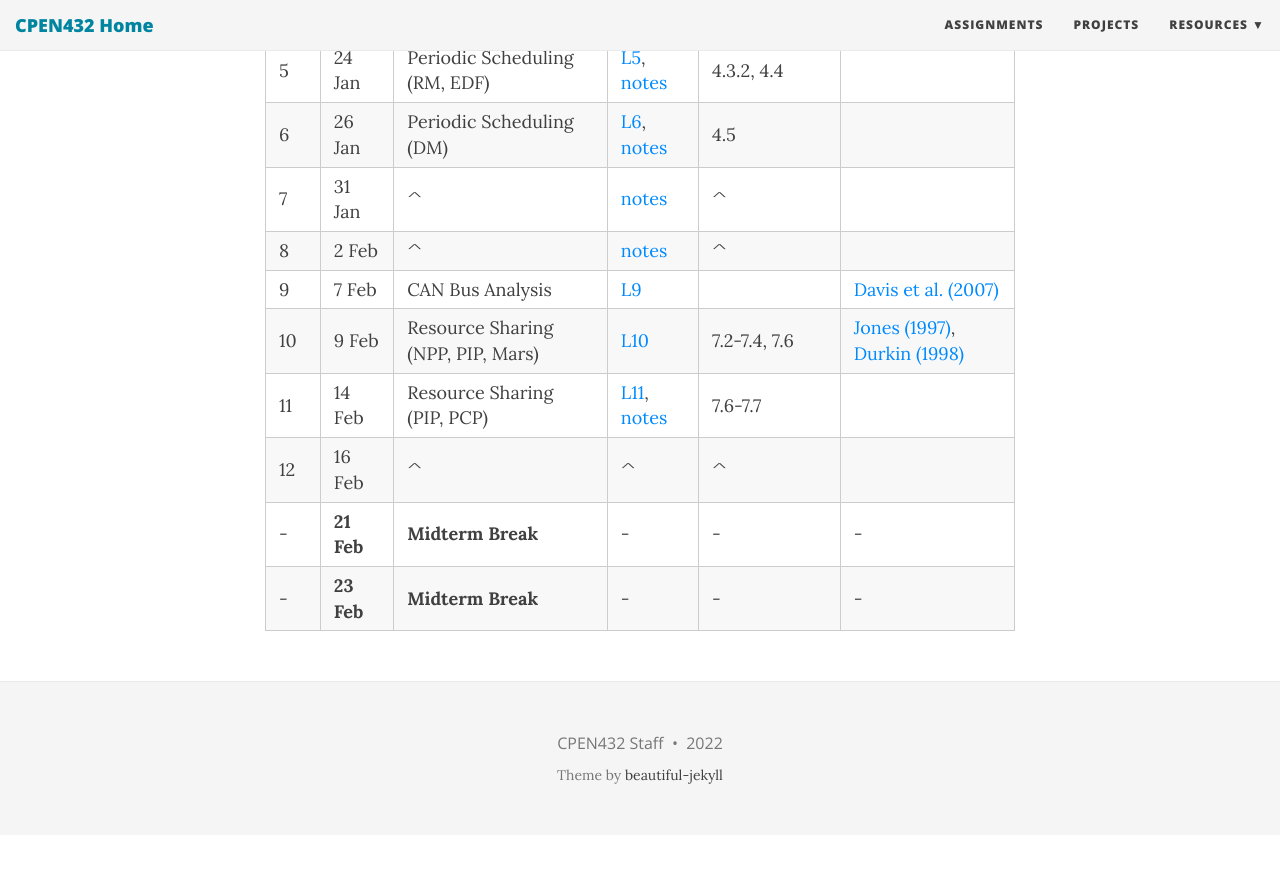
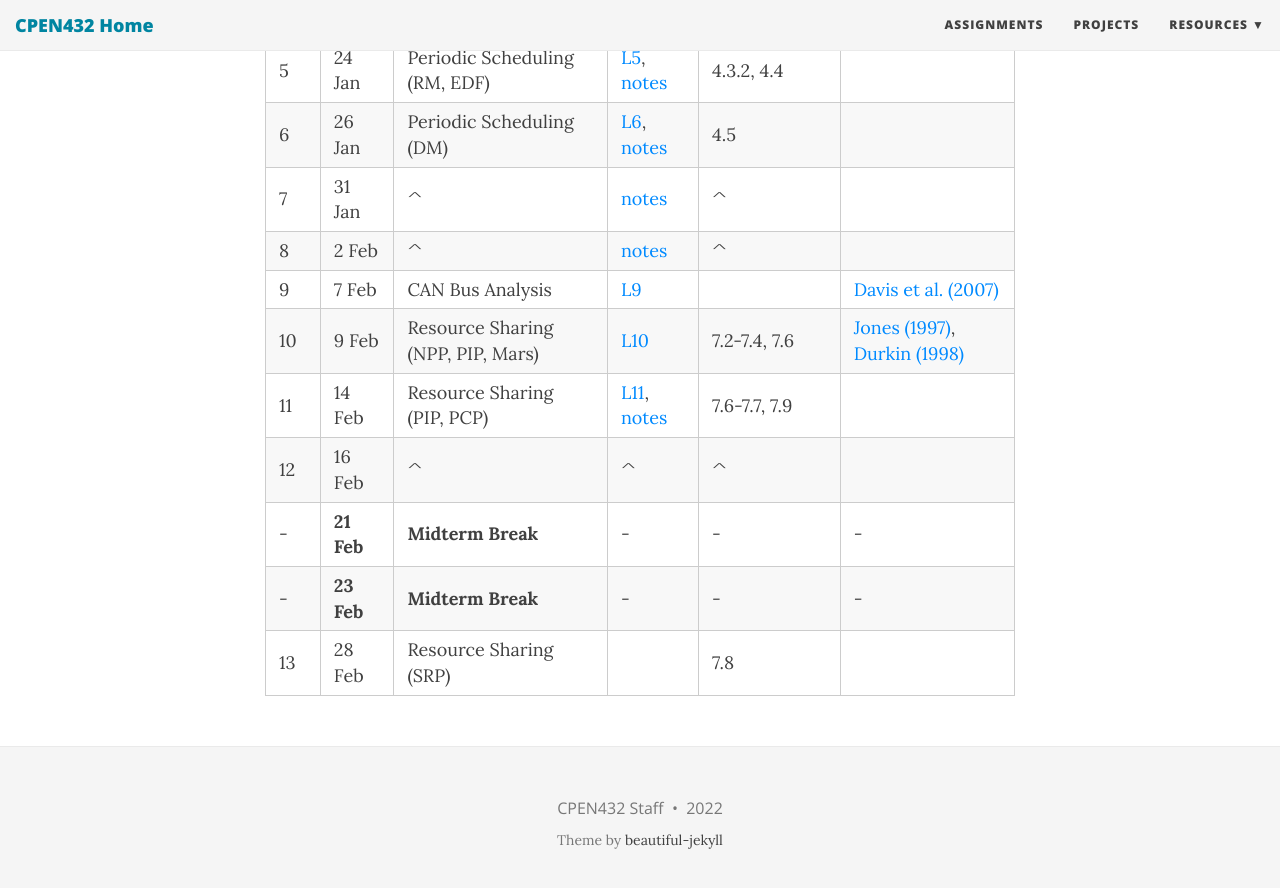
Before and after one commit to CPEN432/cpen432.github.io, a Jekyll site: the page built from lectures.md, in a window 1280 px wide and 900 px high, scrolled down 519 px. Shown: the top 888 px of the window. Built offline with Jekyll 4.4.1, drawn with Linux system fonts in a browser that asks for light colours; nearby versions of some CDN libraries; before the commit the page ends 1354 px from its top, so only the background shows below that.

Commit message:
Update lectures.md

```diff
--- a/lectures.md
+++ b/lectures.md
@@ -16,10 +16,11 @@
 |  8  | 2 Feb | ^ | [notes](http://cpen432.github.io/resources/gujarati-slides//8-notes.pdf) | ^ ||
 |  9  | 7 Feb | CAN Bus Analysis | [L9](http://cpen432.github.io/resources/gujarati-slides//9-can.pdf) || [Davis et al. (2007)](http://cpen432.github.io/resources/P2-davis-etal.pdf) |
 |  10  | 9 Feb | Resource Sharing (NPP, PIP, Mars) | [L10](http://cpen432.github.io/resources/gujarati-slides//10-resource-sharing.pdf) | 7.2-7.4, 7.6 | [Jones (1997)](http://cpen432.github.io/resources/P3-mars.pdf), [Durkin (1998)](http://cpen432.github.io/resources/P4-mars.pdf)|
-|  11  | 14 Feb | Resource Sharing (PIP, PCP) | [L11](http://cpen432.github.io/resources/gujarati-slides//11-resource-sharing.pdf), [notes](http://cpen432.github.io/resources/gujarati-slides//11-notes.pdf) | 7.6-7.7 ||
+|  11  | 14 Feb | Resource Sharing (PIP, PCP) | [L11](http://cpen432.github.io/resources/gujarati-slides//11-resource-sharing.pdf), [notes](http://cpen432.github.io/resources/gujarati-slides//11-notes.pdf) | 7.6-7.7, 7.9 ||
 |  12  | 16 Feb | ^ | ^ | ^ ||
 |  -  | **21 Feb** | **Midterm Break** |-|-|-|
 |  -  | **23 Feb** | **Midterm Break** |-|-|-|
+|  13  | 28 Feb | Resource Sharing (SRP) |  | 7.8 ||
 
 <!-- | **No.** | **Date** | **Topics** | **Readings** | -->
 <!-- |:---:|:-------|:---:|:----:| -->
```
